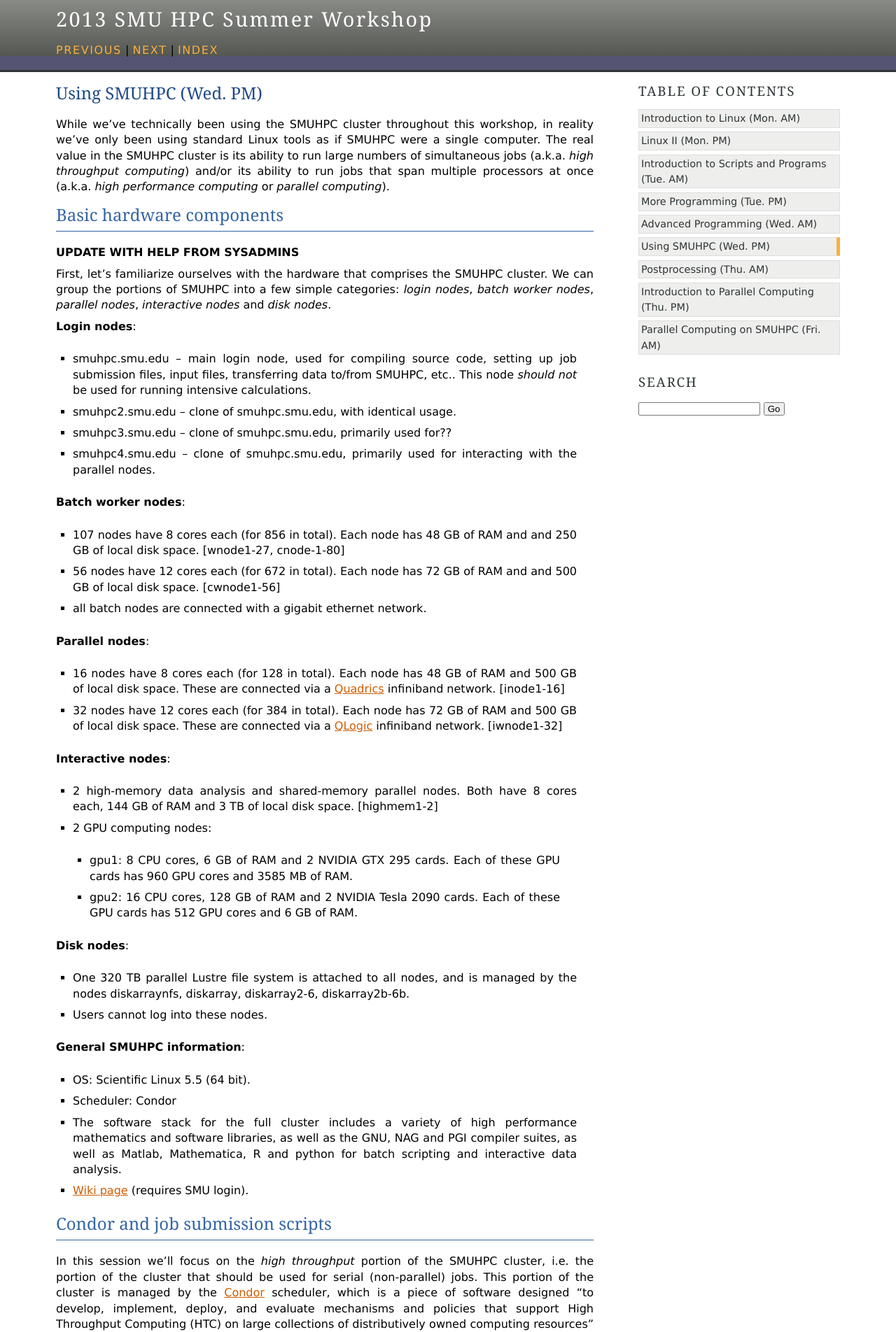
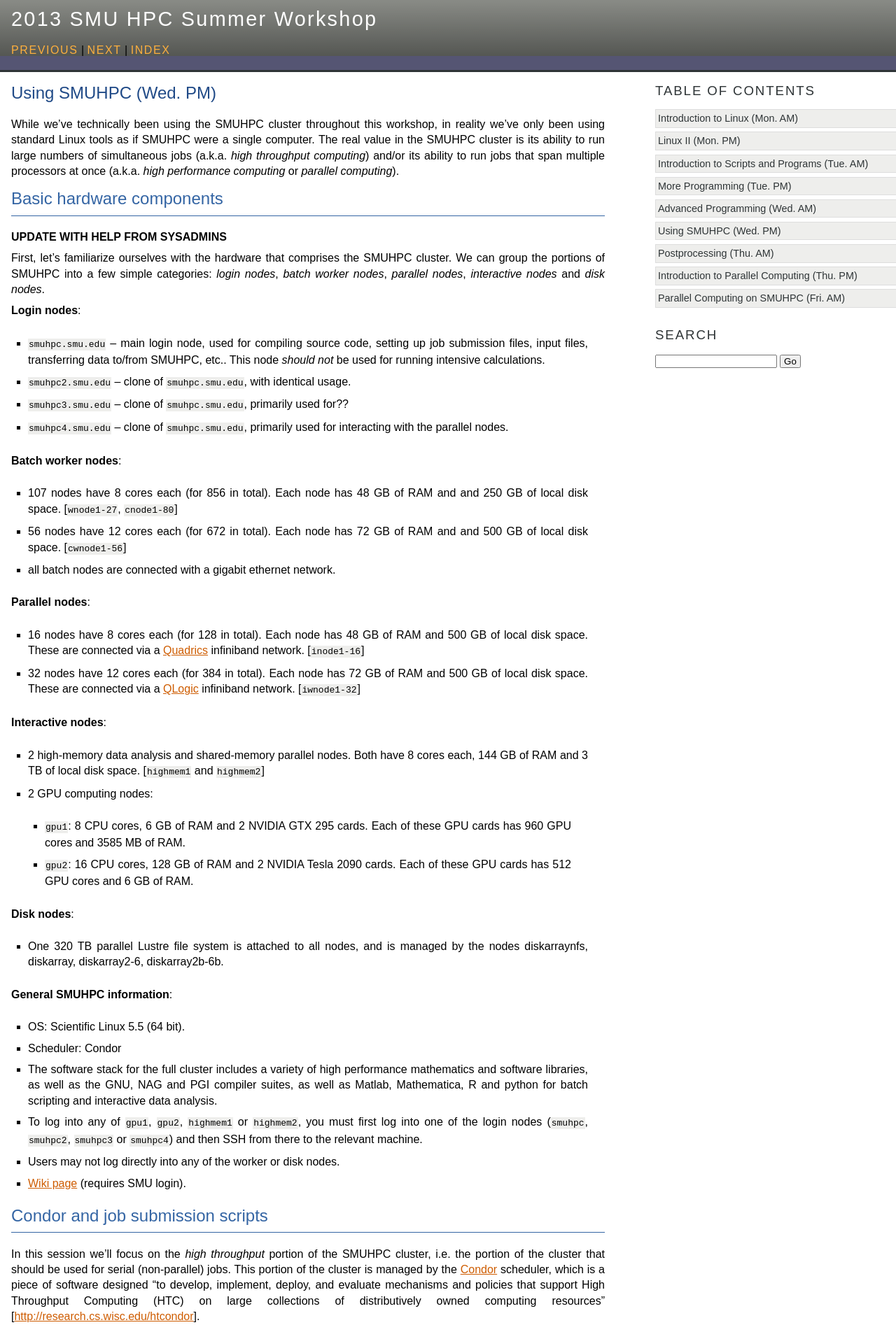
Before and after one commit to drreynolds/smuhpc-workshop, a Sphinx documentation site: the page built from source/session_6.rst, in a window 1280 px wide. Shown: the top 1904 px of the page at 70% size. Built offline with Sphinx 7.4.7, drawn with Linux system fonts in a browser that asks for light colours; some of the changed text lies outside the part shown.

Commit message:
Updated themes for site. Added ToDo.txt file with items to complete prior to workshop. Small updates to content.

```diff
--- a/source/conf.py
+++ b/source/conf.py
@@ -92,11 +92,41 @@ pygments_style = 'sphinx'
 # The theme to use for HTML and HTML Help pages.  See the documentation for
 # a list of builtin themes.
 html_theme = 'agogo'
+#html_theme = 'sphinxdoc'
+#html_theme = 'default'
+#html_theme = 'haiku'
+#html_theme = 'nature'
 
 # Theme options are theme-specific and customize the look and feel of a theme
 # further.  For a list of options available for each theme, see the
 # documentation.
-#html_theme_options = {}
+
+# agogo options
+html_theme_options = {
+    "bodyfont": "Arial",
+    "headerfont": "Arial",
+    "pagewidth": "80em",
+    "documentwidth": "55em",
+    "sidebarwidth": "25em"
+    }
+
+# default options
+# html_theme_options = {
+#     "rightsidebar": "true",
+#     "stickysidebar": "true",
+#     "bodyfont": "Arial",
+#     "headfont": "Arial",
+#     "sidebarbgcolor": "#5c5e5a",
+#     "sidebartextcolor": "#f5f5f5",
+#     "sidebarlinkcolor": "#ededed",
+#     "footerbgcolor": "#b10000",
+#     "footertextcolor": "#f5f5f5",
+#     "relbarbgcolor": "#032b66",
+#     "relbartextcolor": "#f5f5f5",
+#     "relbarlinkcolor": "#ededed",
+#     "codebgcolor": "#e6ecf4"
+#     }
+
 
 # Add any paths that contain custom themes here, relative to this directory.
 #html_theme_path = []
--- a/source/session_6.rst
+++ b/source/session_6.rst
@@ -24,23 +24,23 @@ nodes*, *interactive nodes* and *disk nodes*.
 
 **Login nodes**:
 
-* smuhpc.smu.edu -- main login node, used for compiling source code,
+* ``smuhpc.smu.edu`` -- main login node, used for compiling source code,
   setting up job submission files, input files, transferring data
   to/from SMUHPC, etc..  This node *should not* be used for running
   intensive calculations.
-* smuhpc2.smu.edu -- clone of smuhpc.smu.edu, with identical usage.
-* smuhpc3.smu.edu -- clone of smuhpc.smu.edu, primarily used for??
-* smuhpc4.smu.edu -- clone of smuhpc.smu.edu, primarily used for
+* ``smuhpc2.smu.edu`` -- clone of ``smuhpc.smu.edu``, with identical usage.
+* ``smuhpc3.smu.edu`` -- clone of ``smuhpc.smu.edu``, primarily used for??
+* ``smuhpc4.smu.edu`` -- clone of ``smuhpc.smu.edu``, primarily used for
   interacting with the parallel nodes.
 
 
 **Batch worker nodes**:
 
 * 107 nodes have 8 cores each (for 856 in total).  Each node has 48 GB
-  of RAM and and 250 GB of local disk space.  [wnode1-27, cnode-1-80]
+  of RAM and and 250 GB of local disk space.  [``wnode1-27``, ``cnode1-80``]
 
 * 56 nodes have 12 cores each (for 672 in total).  Each node has 72 GB
-  of RAM and and 500 GB of local disk space.  [cwnode1-56]
+  of RAM and and 500 GB of local disk space.  [``cwnode1-56``]
 
 * all batch nodes are connected with a gigabit ethernet network.
 
@@ -50,26 +50,26 @@ nodes*, *interactive nodes* and *disk nodes*.
 * 16 nodes have 8 cores each (for 128 in total).  Each node has 48 GB
   of RAM and 500 GB of local disk space.  These are connected via a
   `Quadrics <http://en.wikipedia.org/wiki/Quadrics>`_ infiniband
-  network.  [inode1-16]
+  network.  [``inode1-16``]
 
 * 32 nodes have 12 cores each (for 384 in total).  Each node has 72 GB
   of RAM and 500 GB of local disk space.  These are connected via a
   `QLogic <http://qlogic.com/pages/default.aspx>`_ infiniband
-  network.  [iwnode1-32]
+  network.  [``iwnode1-32``]
 
 
 **Interactive nodes**:
 
 * 2 high-memory data analysis and shared-memory parallel nodes.  Both
   have 8 cores each, 144 GB of RAM and 3 TB of local disk space.
-  [highmem1-2]
+  [``highmem1`` and ``highmem2``]
 
 * 2 GPU computing nodes:
 
-  * gpu1: 8 CPU cores, 6 GB of RAM and 2 NVIDIA GTX 295 cards.
+  * ``gpu1``: 8 CPU cores, 6 GB of RAM and 2 NVIDIA GTX 295 cards.
     Each of these GPU cards has 960 GPU cores and 3585 MB of RAM.
 
-  * gpu2: 16 CPU cores, 128 GB of RAM and 2 NVIDIA Tesla 2090 cards.
+  * ``gpu2``: 16 CPU cores, 128 GB of RAM and 2 NVIDIA Tesla 2090 cards.
     Each of these GPU cards has 512 GPU cores and 6 GB of RAM.
 
 
@@ -78,8 +78,6 @@ nodes*, *interactive nodes* and *disk nodes*.
 * One 320 TB parallel Lustre file system is attached to all nodes, and
   is managed by the nodes diskarraynfs, diskarray, diskarray2-6,
   diskarray2b-6b.
-
-* Users cannot log into these nodes.
 
 
 **General SMUHPC information**:
@@ -92,6 +90,13 @@ nodes*, *interactive nodes* and *disk nodes*.
   performance mathematics and software libraries, as well as the GNU,
   NAG and PGI compiler suites, as well as Matlab, Mathematica, R and
   python for batch scripting and interactive data analysis.
+
+* To log into any of ``gpu1``, ``gpu2``, ``highmem1`` or ``highmem2``,
+  you must first log into one of the login nodes (``smuhpc``,
+  ``smuhpc2``, ``smuhpc3`` or ``smuhpc4``) and then SSH from there to
+  the relevant machine.
+
+* Users may not log directly into any of the worker or disk nodes.
 
 * `Wiki page <https://wiki.smu.edu/display/smuhpc/SMUHPC>`_ (requires
   SMU login).
@@ -155,7 +160,9 @@ file are as follows:
      executable  = myjob.sh
 
 
-* **getenv** --   For example,
+* **getenv** {true, false} -- Propagates the environment variables
+  present in your shell upon submitting the job to the job when it
+  runs. For example,
 
   .. code-block:: text
 
@@ -206,14 +213,19 @@ file are as follows:
 
      notification = never
 
-* **notify_user** --   For example,
+* **notify_user** -- If you wish for Condor to send you messages about
+  when your job does something (what events does it use?), you can
+  supply your email to the scheduler with this option.  For example,
 
   .. code-block:: text
 
      notify_user = username@smu.edu
 
-* **requirements** --  For example, to request that you job run on a
-  12-core batch node, you could use
+* **requirements** -- Option allowing you to provide additional
+  requirements that must be satisfied before launching your job.  This
+  typically refers to the type of node you wish to run on.  For
+  example, to request that you job run on a 12-core batch node, you
+  could use
 
   .. code-block:: text
 
--- a/source/session_7.rst
+++ b/source/session_7.rst
@@ -75,7 +75,7 @@ interface and a Python interface for scripting.  See:
 
 
 
-Hands-on example
+Exercise
 ----------------------
 
 * Give students another executable to run that generates a single
```
Also changed, not shown: other parts of source/session_6.rst (+0 -2 lines), ToDo.txt (added, +82 -0 lines), source/session_3.rst (+50 -0 lines), source/session_4.rst (+12 -5 lines).
